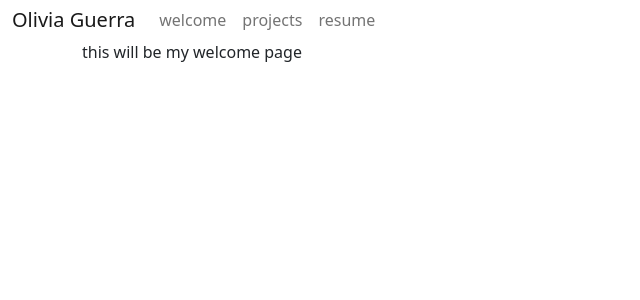
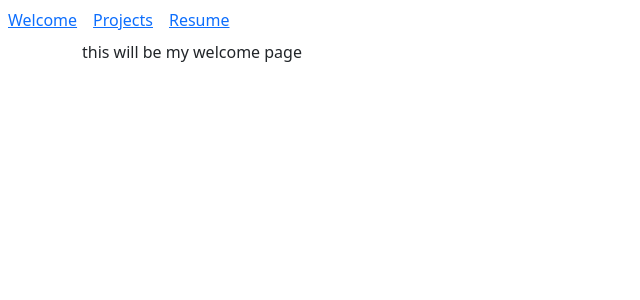
Before and after one commit to oguerra9/oguerra-portfolio, a React (Create React App) app in the folder react-portfolio/: page / in a window 1280 px wide. Shown: the top 300 px of the page, without its empty margins (0-640 px from the left). Built offline with nearby package versions, Linux system fonts and the light colour scheme.

Commit message:
working on routing

```diff
--- a/react-portfolio/src/App.js
+++ b/react-portfolio/src/App.js
@@ -4,8 +4,14 @@ import NavBar from './components/NavBar';
 import Welcome from './pages/Welcome';
 import Projects from './pages/Projects';
 import Resume from './pages/Resume';
-import { BrowserRouter as Router, Routes, Route } from 'react-router-dom';
-
+//import { BrowserRouter as Router, Routes, Route } from 'react-router-dom';
+import {
+  BrowserRouter,
+  Routes,
+  Route,
+  Link,
+  HashRouter,
+} from "react-router-dom";
 
 function App() {
 
@@ -32,30 +38,55 @@ function App() {
   //       {renderPage()}
   //     </div>
   // );
+  // return (
+  //   <Router>
+  //     <div>
+  //       <NavBar />
+  //       <Routes>
+  //         <Route
+  //           path="/"
+  //           element={<Welcome />}
+  //         />
+  //         <Route
+  //           path="/welcome"
+  //           element={<Welcome />}
+  //         />
+  //         <Route
+  //           path="/projects"
+  //           element={<Projects />}
+  //         />
+  //         <Route
+  //           path="/resume"
+  //           element={<Resume />}
+  //         />
+  //       </Routes>
+  //     </div>
+  //   </Router>
+  // );
+
   return (
-    <Router>
-      <div>
-        <NavBar />
+      <HashRouter basename="/">
+        <nav>
+          <div className='d-flex'>
+            <div className='m-2'>
+              <Link to="/welcome">Welcome</Link>
+            </div>
+            <div className='m-2'>
+              <Link to="/projects">Projects</Link>
+            </div>
+            <div className='m-2'>
+              <Link to="/resume">Resume</Link>
+            </div>
+          </div>
+        </nav>
+
         <Routes>
-          <Route
-            path="/"
-            element={<Welcome />}
-          />
-          <Route
-            path="/welcome"
-            element={<Welcome />}
-          />
-          <Route
-            path="/projects"
-            element={<Projects />}
-          />
-          <Route
-            path="/resume"
-            element={<Resume />}
-          />
+          <Route exact path="/welcome" element={<Welcome />}/>
+          <Route exact path="/projects" element={<Projects />}/>
+          <Route path="/resume" element={<Resume />} />
+          <Route path="/" element={<Welcome />} />
         </Routes>
-      </div>
-    </Router>
+      </HashRouter>
   );
 
 }
```
